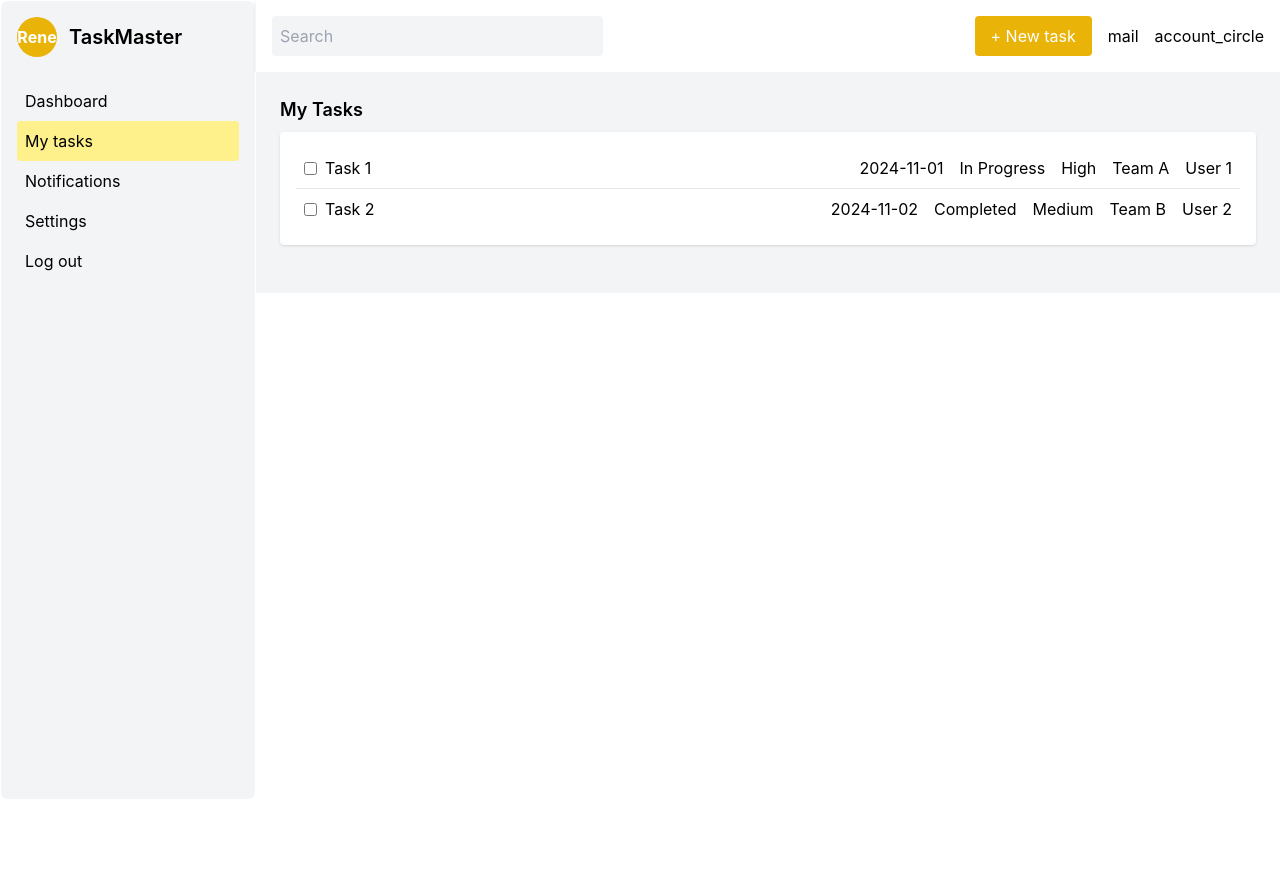
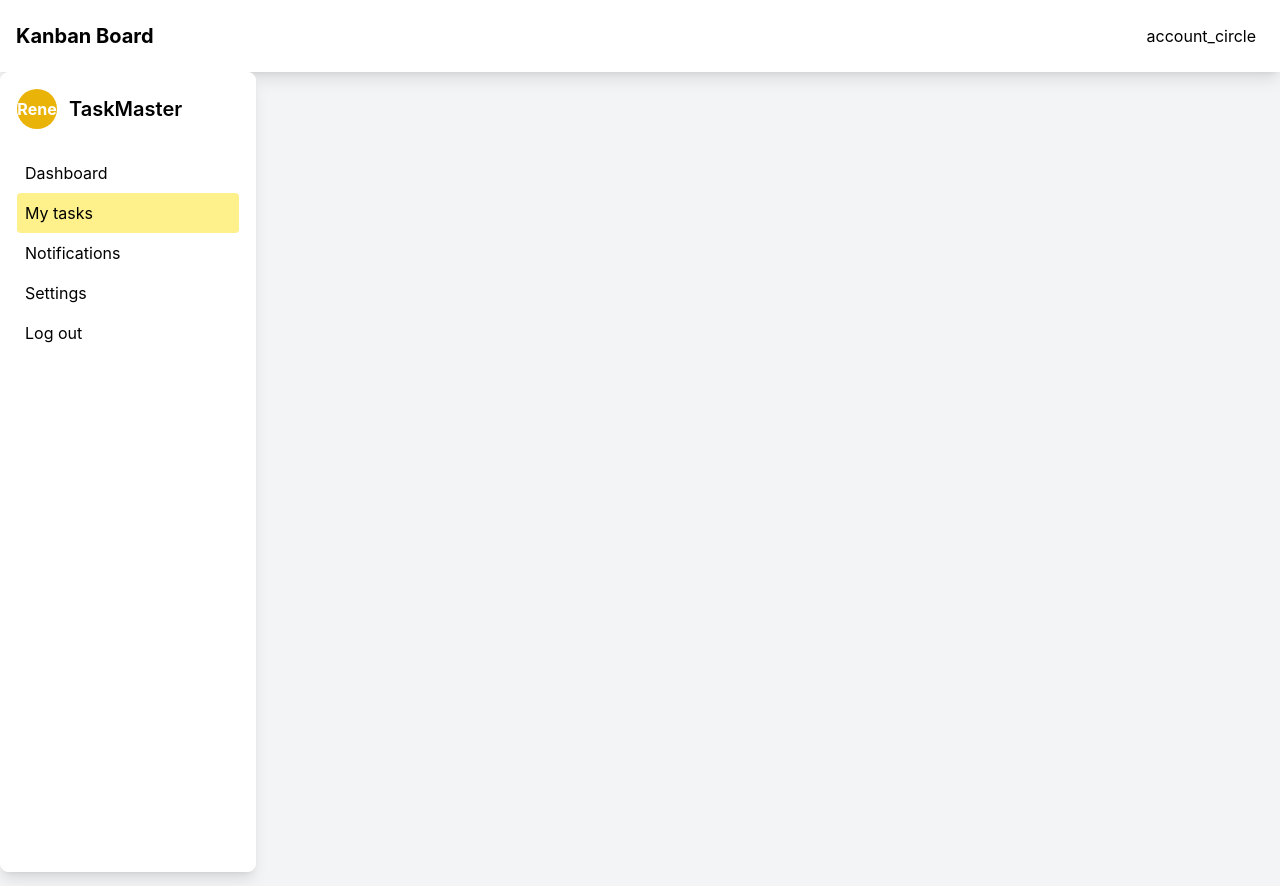
Before and after one commit to ByAdexus/Task-Manager, a React (Create React App) app: page /kanban in a window 1280 px wide. Shown: the top 886 px of the page. Before the commit the page ends 800 px from the top, so only its background shows below. Built offline with nearby package versions, Linux system fonts and the light colour scheme.

Commit message:
cambios a la estructura

```diff
--- a/src/App.css
+++ b/src/App.css
@@ -29,3 +29,17 @@
 }
 
 /* Puedes añadir clases personalizadas de Tailwind aquí, si lo necesitas */
+
+body {
+  margin: 0;
+  font-family: -apple-system, BlinkMacSystemFont, 'Segoe UI', 'Roboto', 'Oxygen',
+    'Ubuntu', 'Cantarell', 'Fira Sans', 'Droid Sans', 'Helvetica Neue',
+    sans-serif;
+  -webkit-font-smoothing: antialiased;
+  -moz-osx-font-smoothing: grayscale;
+}
+
+code {
+  font-family: source-code-pro, Menlo, Monaco, Consolas, 'Courier New',
+    monospace;
+}
--- a/src/App.js
+++ b/src/App.js
@@ -1,7 +1,17 @@
-import AppLayout from './components/Layout/AppLayout';
+import Header from "./components/Header/Header.jsx";
+import KanbanBoard from "./components/KanbanBoard/KanbanBoard.jsx";
+import Sidebar from "./components/Sidebar/Sidebar.jsx";
 
 function App() {
-  return <AppLayout />;
+  return (
+    <div className="min-h-screen bg-gray-100">
+      <Header />
+      <div className="flex flex-col">
+        <Sidebar />
+          <KanbanBoard />
+      </div>
+    </div>
+  );
 }
 
 export default App;
--- a/src/components/Header/Header.jsx
+++ b/src/components/Header/Header.jsx
@@ -1,15 +1,27 @@
+import { useState } from 'react';
+
 function Header() {
+  const [dropdownOpen, setDropdownOpen] = useState(false);
+
+  const toggleDropdown = () => setDropdownOpen(!dropdownOpen);
+
   return (
-      <header className="flex items-center justify-between p-4 bg-white shadow">
-        <input
-          type="text"
-          placeholder="Search"
-          className="bg-gray-100 p-2 rounded w-1/3"
-        />
-        <div className="flex items-center space-x-4">
-          <button className="bg-yellow-500 text-white px-4 py-2 rounded">+ New task</button>
-          <span className="material-icons">mail</span>
+    <header className="flex items-center justify-between p-4 bg-white shadow-lg">
+      <h1 className="text-xl font-bold">Kanban Board</h1>
+      <div className="relative">
+        <button onClick={toggleDropdown} className="flex items-center p-2">
           <span className="material-icons">account_circle</span>
+        </button>
+        {dropdownOpen && (
+          <div className="absolute right-0 w-48 mt-2 bg-white border rounded-md shadow-lg">
+            <ul>
+              <li className="px-4 py-2 hover:bg-gray-100 cursor-pointer">Profile</li>
+              <li className="px-4 py-2 hover:bg-gray-100 cursor-pointer">Settings</li>
+              <li className="px-4 py-2 hover:bg-gray-100 cursor-pointer">Share Project</li>
+              <li className="px-4 py-2 hover:bg-gray-100 cursor-pointer">Log out</li>
+            </ul>
+          </div>
+        )}
       </div>
     </header>
   );
--- /dev/null
+++ b/src/components/KanbanBoard/KanbanBoard.jsx
@@ -0,0 +1,18 @@
+import ProjectColumn from '../ProjectColumn/ProjectColumn.jsx';
+
+function KanbanBoard() {
+  const projects = [
+    { id: 1, title: 'Project 1', tasks: [] },
+    { id: 2, title: 'Project 2', tasks: [] },
+  ];
+
+  return (
+    <div className="flex space-x-4 p-4">
+      {projects.map(project => (
+        <ProjectColumn key={project.id} title={project.title} tasks={project.tasks} />
+      ))}
+    </div>
+  );
+}
+
+export default KanbanBoard;
--- a/src/components/Layout/AppLayout.jsx
+++ b/src/components/Layout/AppLayout.jsx
@@ -1,18 +1,24 @@
+import { BrowserRouter as Router, Route, Switch } from 'react-router-dom';
 import Sidebar from '../Sidebar/Sidebar';
 import Header from '../Header/Header';
-import TaskList from '../TaskList/TaskList';
+import KanbanBoard from '../KanbanBoard/KanbanBoard'; // Importa el nuevo componente KanbanBoard
 
 function AppLayout() {
   return (
+    <Router>
       <div className="flex">
         <Sidebar />
         <div className="flex-1">
           <Header />
           <main className="p-6 bg-gray-100">
-          <TaskList />
+            <Switch>
+              <Route path="/kanban" component={KanbanBoard} />
+              {/* Otras rutas si las tienes */}
+            </Switch>
           </main>
         </div>
       </div>
+    </Router>
   );
 }
 
--- /dev/null
+++ b/src/components/ProjectColumn/ProjectColumn.jsx
@@ -0,0 +1,15 @@
+import React from 'react';
+import TaskCard from '../TaskCard/TaskCard';
+
+function ProjectColumn({ title, tasks }) {
+  return (
+    <div className="bg-white border border-gray-300 rounded-lg w-64 p-4 shadow">
+      <h2 className="font-bold text-lg mb-2">{title}</h2>
+      {tasks.map((task) => (
+        <TaskCard key={task.id} task={task} />
+      ))}
+    </div>
+  );
+}
+
+export default ProjectColumn;
--- a/src/components/Sidebar/Sidebar.jsx
+++ b/src/components/Sidebar/Sidebar.jsx
@@ -2,7 +2,7 @@ import SidebarItem from './SidebarItem';
 
 function Sidebar() {
   return (
-    <aside className="bg-gray-100 border border-white rounded-lg w-64 h-screen p-4">
+    <aside className="bg-white border border-white rounded-lg w-64 h-screen p-4 shadow-lg">
       <div className="flex items-center mb-6">
         <div className="w-10 h-10 bg-yellow-500 rounded-full flex items-center justify-center">
           <span className="text-white font-bold">Rene</span>
--- /dev/null
+++ b/src/components/TaskCard/TaskCard.jsx
@@ -0,0 +1,17 @@
+import React from 'react';
+
+function TaskCard({ task }) {
+  return (
+    <div className="bg-gray-100 border border-gray-300 rounded-lg p-4 mb-2 shadow hover:bg-gray-200 transition duration-200">
+      <h3 className="font-semibold">{task.name}</h3>
+      <p>Due: {task.dueDate}</p>
+      <p>Priority: {task.priority}</p>
+      <div className="flex justify-between mt-2">
+        <button className="text-blue-500">Edit</button>
+        <button className="text-green-500">Complete</button>
+      </div>
+    </div>
+  );
+}
+
+export default TaskCard;
--- a/src/components/TaskList/TaskList.jsx
+++ b/src/components/TaskList/TaskList.jsx
@@ -1,17 +1,25 @@
-import React from 'react';
-import TaskSection from './TaskSection'; // Asegúrate de importar TaskSection si lo usas
+import TaskSection from './TaskSection'; // Asegúrate de importar TaskSection
 
 function TaskList() {
-  const tasks = [
+  const tasksToday = [
     { id: 1, name: 'Task 1', dueDate: '2024-11-01', stage: 'In Progress', priority: 'High', team: 'Team A', assignee: 'User 1' },
+  ];
+
+  const tasksTomorrow = [
     { id: 2, name: 'Task 2', dueDate: '2024-11-02', stage: 'Completed', priority: 'Medium', team: 'Team B', assignee: 'User 2' },
   ];
 
+  const tasksThisWeek = [
+    { id: 3, name: 'Task 3', dueDate: '2024-11-03', stage: 'Pending', priority: 'Low', team: 'Team C', assignee: 'User 3' },
+  ];
+
   return (
-    <div>
-      <TaskSection title="My Tasks" tasks={tasks} />
+    <div className="space-y-4"> {/* Espaciado vertical entre secciones */}
+      <TaskSection title="Hoy" tasks={tasksToday} />
+      <TaskSection title="Mañana" tasks={tasksTomorrow} />
+      <TaskSection title="Esta semana" tasks={tasksThisWeek} />
     </div>
   );
 }
 
-export default TaskList; // Asegúrate de que esta línea esté presente
+export default TaskList;
--- a/src/components/TaskList/TaskSection.jsx
+++ b/src/components/TaskList/TaskSection.jsx
@@ -1,14 +1,12 @@
-import TaskItem from './TaskItem';
-
 function TaskSection({ title, tasks }) {
   return (
-    <div className="mb-6">
-      <h3 className="text-lg font-semibold mb-2">{title}</h3>
-      <div className="bg-white shadow rounded p-4">
-        {tasks.map((task) => (
-          <TaskItem key={task.id} task={task} />
-        ))}
-      </div>
+    <div className="bg-white border border-gray-200 rounded-lg p-4 shadow-lg">
+      <h3 className="font-semibold text-lg mb-2">{title}</h3>
+      {tasks.map(task => (
+        <div key={task.id} className="border-b border-gray-200 py-2 last:border-b-0">
+          <span>{task.name}</span>
+        </div>
+      ))}
     </div>
   );
 }
```
Lines whose indentation alone changed are shown as unchanged.
